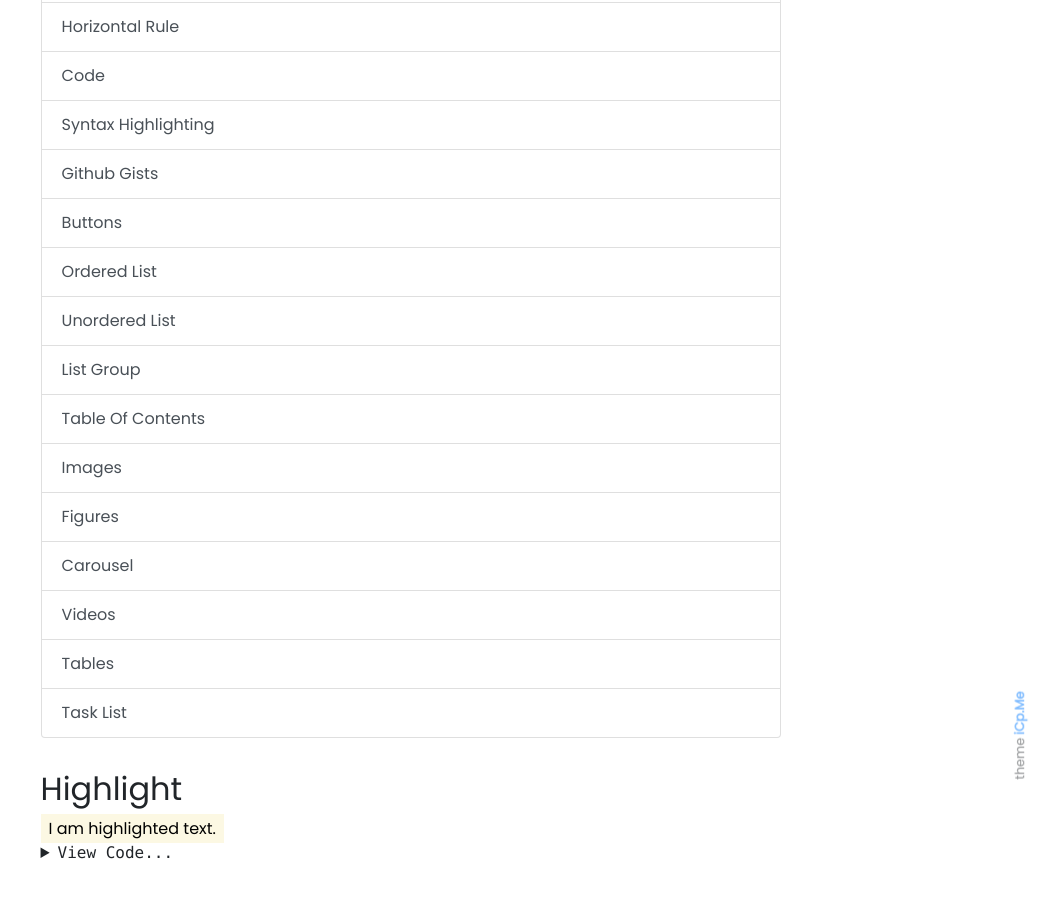
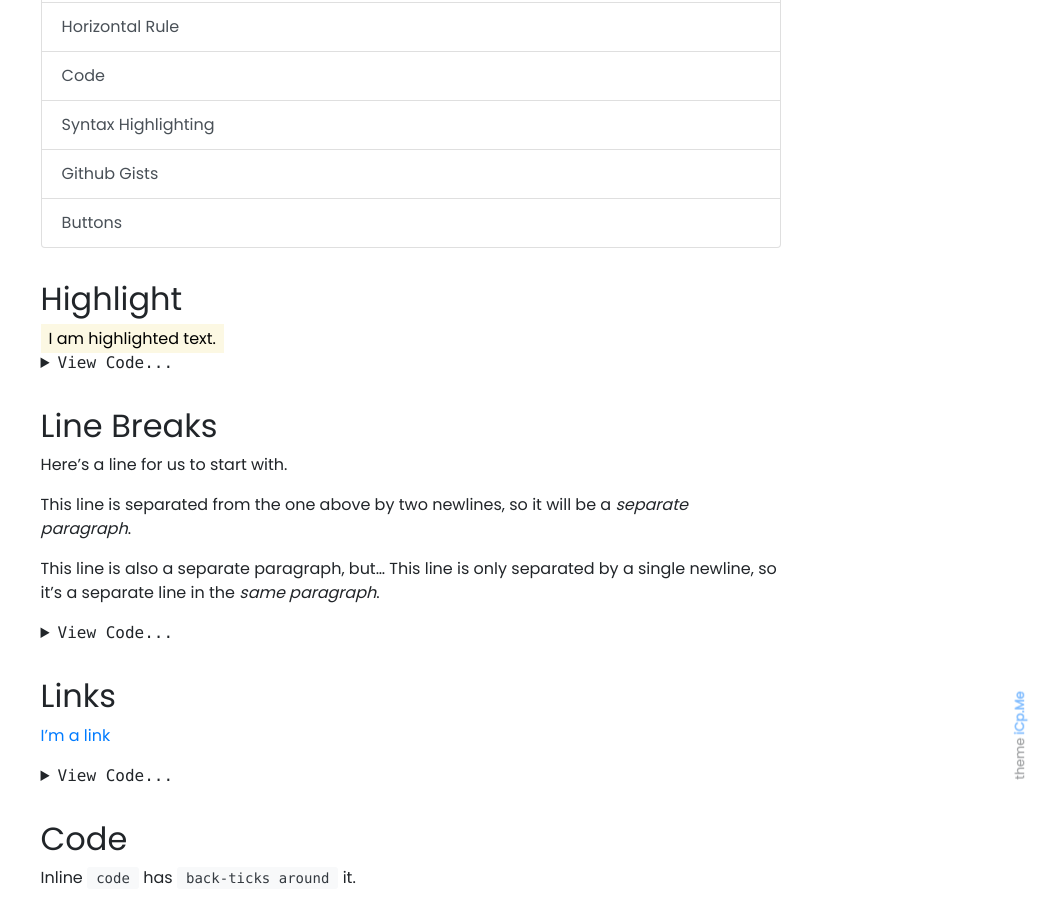
Before and after one commit to WorkSpacesPro/icp, a Jekyll site: the page built from pages/docs.md, in a window 1280 px wide and 900 px high, scrolled down 831 px. Shown: the whole window, without its empty margins (229-1280 px from the left). Built offline with Jekyll 4.4.1, drawn with Linux system fonts in a browser that asks for light colours; emoji names are drawn with the system emoji font.

Commit message:
Update docs.md

```diff
--- a/pages/docs.md
+++ b/pages/docs.md
@@ -27,16 +27,6 @@ Lorem ipsum dolor sit amet, consectetur adipiscing elit, sed do eiusmod tempor i
   <a class="list-group-item list-group-item-action" href="#syntax-highlighting">Syntax Highlighting</a>
   <a class="list-group-item list-group-item-action" href="#github-gists">Github Gists</a>
   <a class="list-group-item list-group-item-action" href="#buttons"> Buttons</a>
-  <a class="list-group-item list-group-item-action" href="#ordered-list">Ordered List</a>
-  <a class="list-group-item list-group-item-action" href="#unordered-list"> Unordered List</a>
-  <a class="list-group-item list-group-item-action" href="#list-group">List Group</a>
-  <a class="list-group-item list-group-item-action" href="#table-of-contents">Table Of Contents</a>
-  <a class="list-group-item list-group-item-action" href="#images">Images</a>
-  <a class="list-group-item list-group-item-action" href="#figures"> Figures</a>
-  <a class="list-group-item list-group-item-action" href="#carousel"> Carousel</a>
-  <a class="list-group-item list-group-item-action" href="#videos"> Videos</a>
-  <a class="list-group-item list-group-item-action" href="#tables"> Tables</a>
-  <a class="list-group-item list-group-item-action" href="#task-list">Task List</a>
 </div>
      <!-- Highlight -->
   <h2 id="highlight"> Highlight</h2>
```
